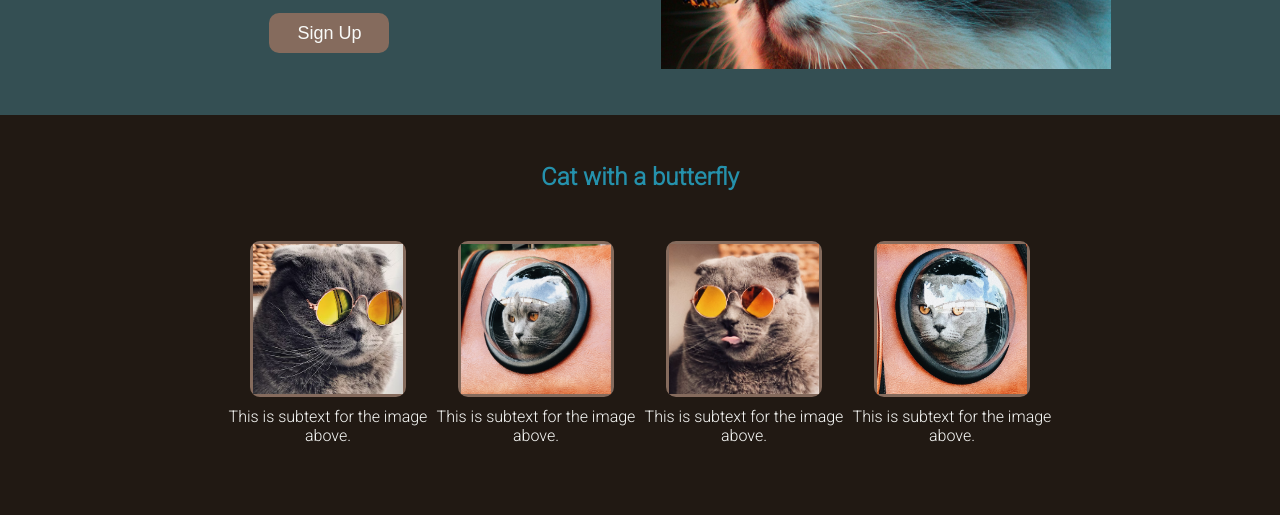
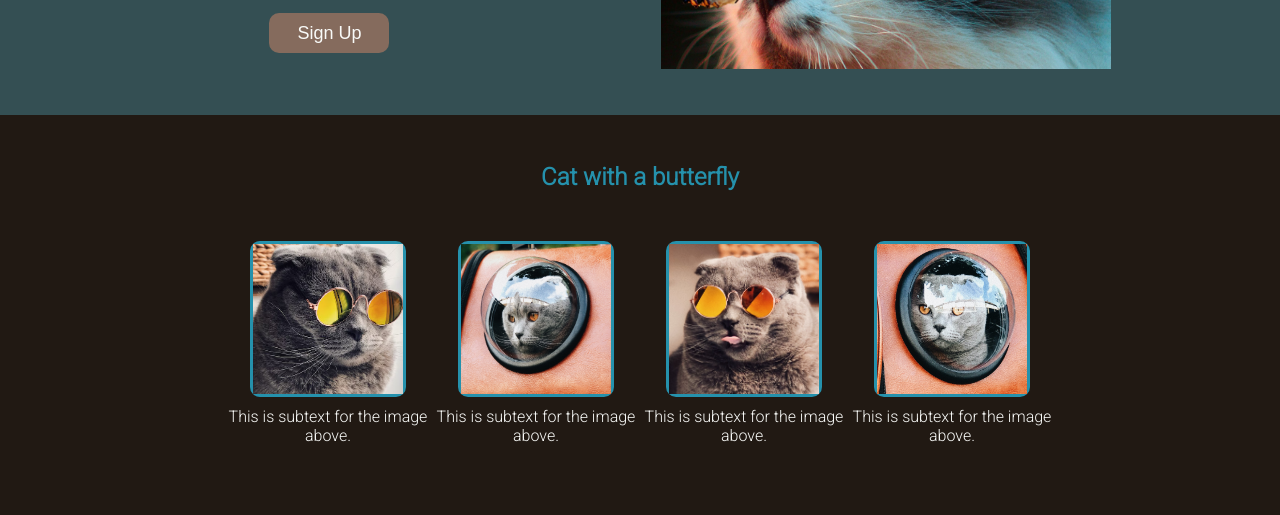
Before and after one commit to hs-x11/Project-Landing-Page, a plain HTML site: page index.html in a window 1280 px wide. Shown: the part 285-800 px from the top of the page. Drawn offline with Linux system fonts and the light colour scheme.

Commit message:
Updated image border color

```diff
--- a/style.css
+++ b/style.css
@@ -105,7 +105,7 @@ h1 {
 
 .border {
     border-radius: 10px;
-    border: #856B5D;
+    border: #2591AC;
     border-style: solid;
     width: 150px;
     height: 150px;
```
